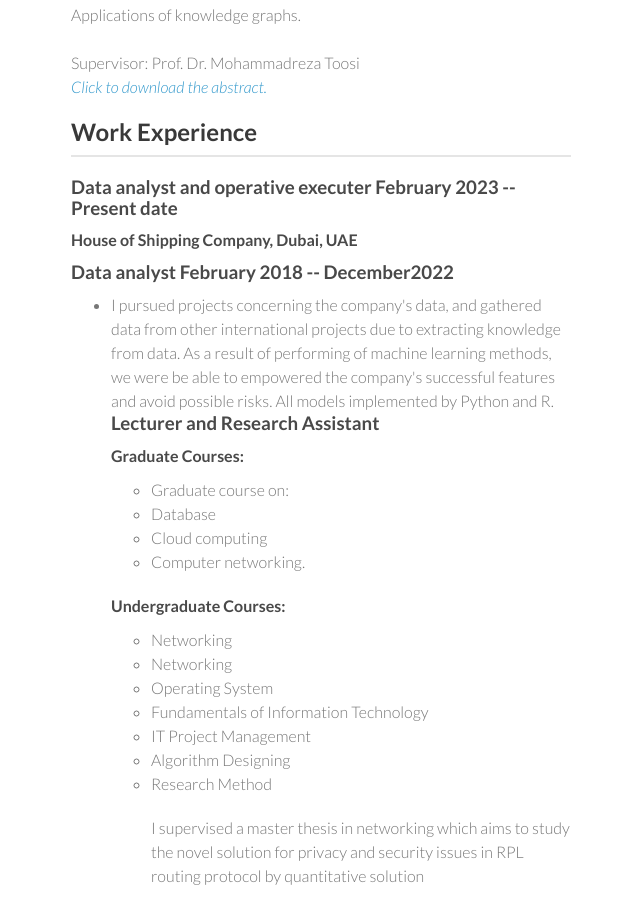
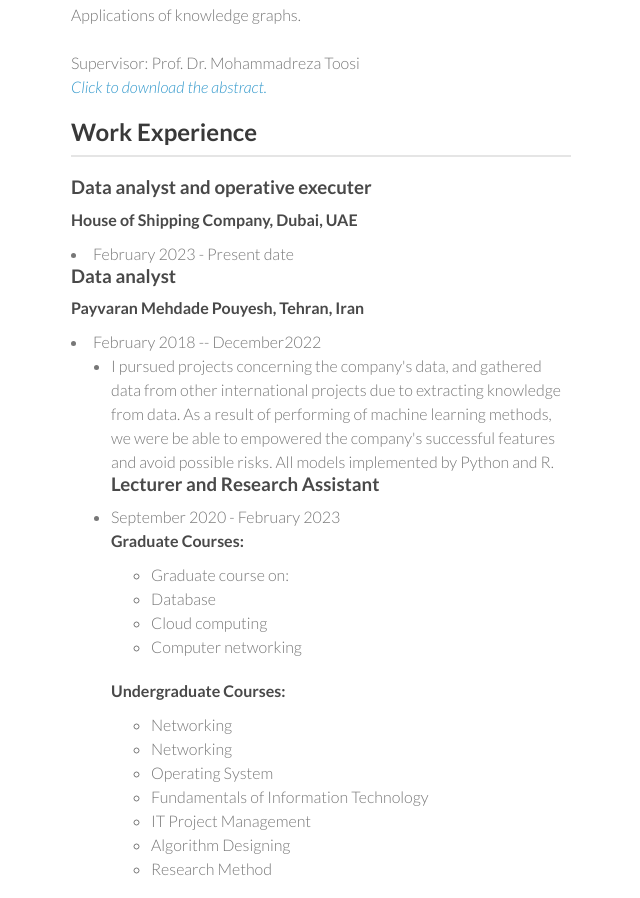
Before and after one commit to ZakShar/ZaSha.github.io, a plain HTML site: page index.html in a window 1280 px wide. Shown: the part 1430-2328 px from the top of the page, without its empty margins (499-1139 px from the left). Drawn offline with Linux system fonts and the light colour scheme.

Commit message:
updating2

```diff
--- a/index.html
+++ b/index.html
@@ -79,23 +79,26 @@
 <h2>Work Experience</h2>
 <hr></hr>
 <p>
-  <h3>Data analyst and operative executer   February 2023 -- Present date</h3>
+  <h3>Data analyst and operative executer </h3>
   <h4>House of Shipping Company, Dubai, UAE</h4>
-  <h3>Data analyst   February 2018 -- December2022</h3>
-
+<li>February 2023 - Present date </li>
+  <h3>Data analyst</h3>
+<h4>Payvaran Mehdade Pouyesh, Tehran, Iran </h4>
+  <li>February 2018 -- December2022 </li>
   <ul>
     <li>I pursued projects concerning the company's data, and gathered data from other international projects due to extracting knowledge from data. As a result of performing of machine learning methods, we were be able to empowered the company's successful features and avoid possible risks. All models implemented by Python and R.
       </li>
 
 
   <h3> Lecturer and Research Assistant</h3>
+	  <li>September 2020 - February 2023</li>
   <h4> Graduate Courses:</h4>
 
   <ul>
     <li>Graduate course on:</li>
     <li>Database</li>
       <li>Cloud computing</li>
-      <li>Computer networking.</li>
+      <li>Computer networking</li>
 
     </ul>
 
@@ -111,7 +114,7 @@
     <li>Research Method</li>
     </ul>
     <ul>I supervised a master thesis in networking which aims to study the novel solution for privacy and security issues in RPL routing protocol by quantitative solution</ul>
-  <h3>Research Assistance:	</h3>
+  <h3>Research Assistance:</h3>
 
   <ul>
     <li> Running projects on IoT applications by ML and AI methods at Artificial Intelligence Consortium of Islamic Azad University, Isfahan, Iran.</li>
```
